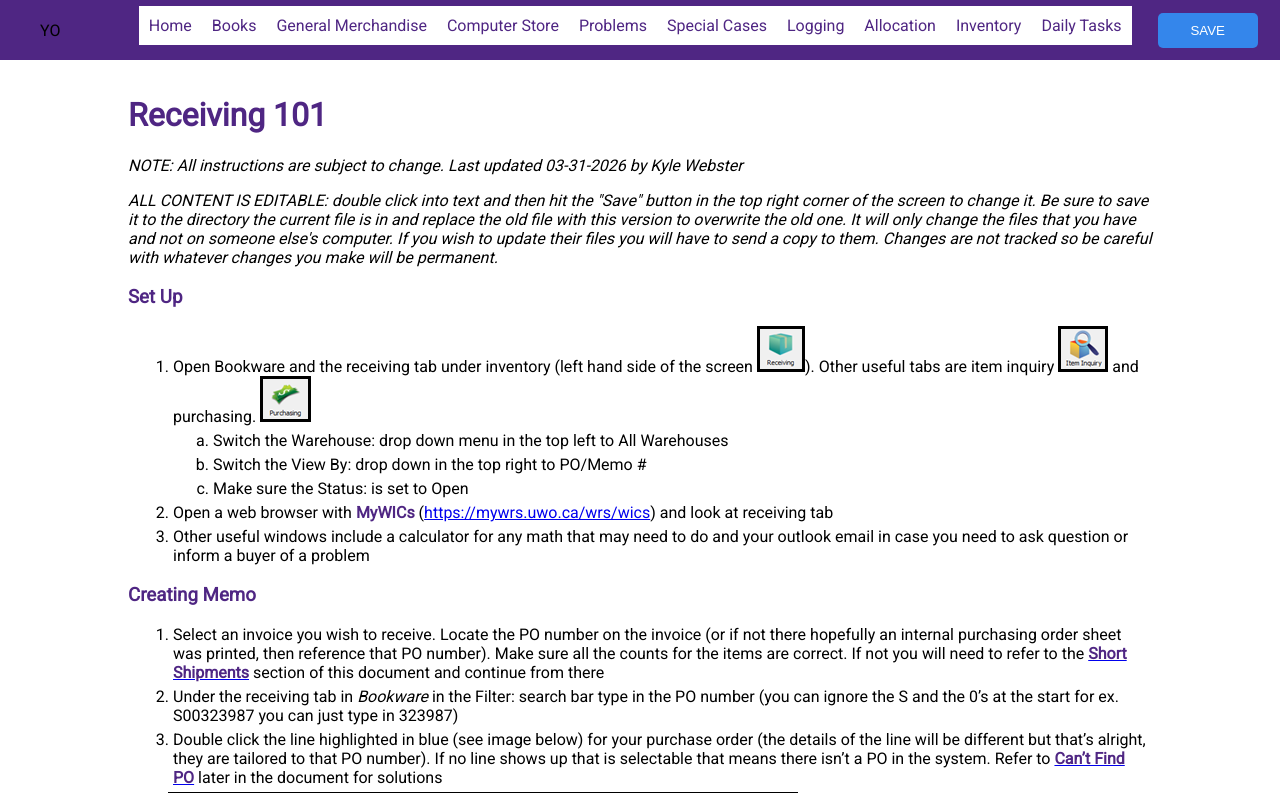
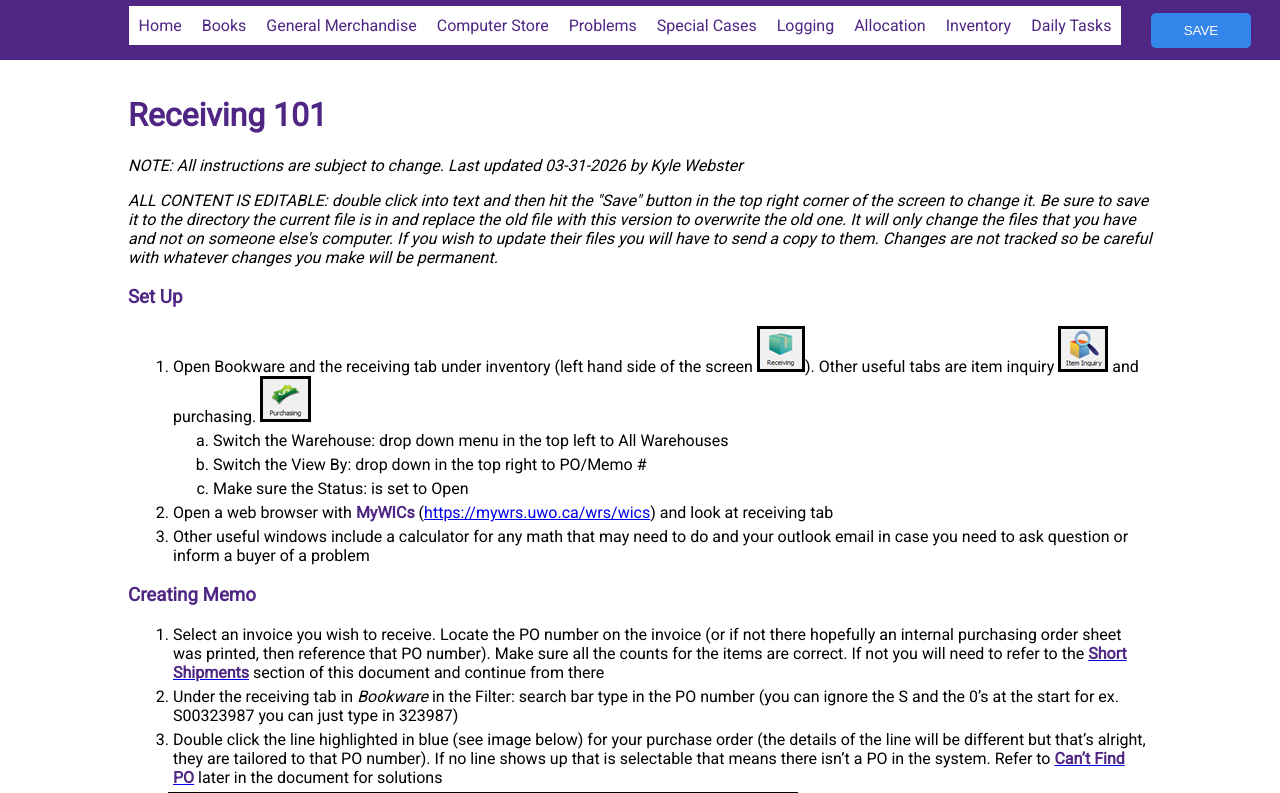
Before and after one commit to elyk10/bookstore-receiving, a plain HTML site: page index.html in a window 1280 px wide. Shown: the top 793 px of the page. Drawn offline with Linux system fonts and the light colour scheme.

Commit message:
Update index.html

```diff
--- a/index.html
+++ b/index.html
@@ -30,7 +30,7 @@
 	<body>
 		<nav class="navbar">
 			<ul class="navbarList">
-				<li id="logo">YO</li>
+				<li id="logo"></li>
 				<div class="navCenter">
 					<li class="yo"><a href="#start">Home</a></li>
 					<li><a href="#books">Books</a></li>
```
